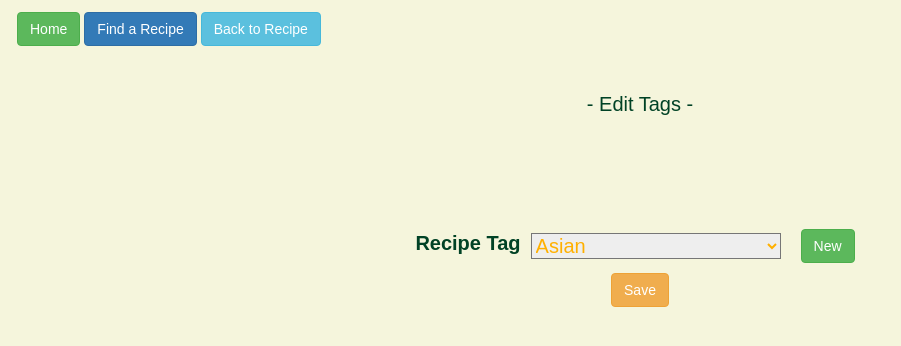
After one commit to Lukipaela/CookBookWebsite, a Flask app: page /edit_tags/1 in a window 1280 px wide. The commit adds this page. Shown: the top 346 px of the page, without its empty margins (0-901 px from the left). Run offline with Flask 3, Linux system fonts and the light colour scheme; data comes from the database, SQL or seed files in the repository; both versions use the stored data as it was after the commit; some libraries are stand-ins or nearby versions; some web fonts are replaced.

Commit message:
Added args to SQL prints. Updated DB with Tag tables and added PhotoURL to CBRecipe table for future use. Added Tag editor / display / delete support htmls and routes / CSS / search support. Added Tag Form. Removed Search widgets. Created Search page. Added Search Page link to nav buttons. Added Recipes.

```diff
--- a/main.py
+++ b/main.py
@@ -12,7 +12,7 @@ import recipe_forms
 from sqlite_handlers import execute_query, execute_insert_script, execute_update_script, execute_delete_script\
     , execute_general_sql
 from recipe_forms import RecipeHeaderForm, RecipeInstructionForm, RecipeIngredientForm, RecipeNutritionForm\
-    , RecipeSearchForm
+    , RecipeSearchForm, RecipeTagForm
 import emailer
 
 
@@ -33,13 +33,23 @@ LOW_CAL_THRESHOLD = 800  # meals under this calorie count are marked as low cal
 DEFAULT_EDITOR_PAGE_INDEX = '-1'
 NEW_RECORD_PAGE_INDEX = '0'
 # TODO set to true for prod
-prod_mode = True   # master toggle to switch between DEV and PROD modes
+prod_mode = False   # master toggle to switch between DEV and PROD modes
 
 # create a lookup table for ElementID by NutritionNameID
 nutrition_units_by_name_id = {"1": 1, "2": 2, "3": 2, "4": 3, "5": 2, "6": 2, "7": 2, "8": 3, "9": 2}
 
 
 # -------------------- DB METHODS -------------------- #
+def get_tags(recipe_id: int):
+    query_string = "SELECT CBTag.TagID, TagName " \
+                   "FROM CBTag " \
+                   "JOIN CBTagName ON CBTag.TagID = CBTagName.TagID " \
+                   "WHERE RecipeID = ? " \
+                   "ORDER BY TagName "
+    query_args = (recipe_id,)
+    return execute_query(query_string, query_args)
+
+
 def get_ingredients(recipe_id: str):
     query_string = "SELECT IngredientName, CBIngredientPrep.ShortName as Prep, Quantity" \
                    ", CBIngredientName.RecipeID as RelatedRecipeID " \
@@ -99,6 +109,24 @@ def get_recent_recipes():
                    "ORDER BY CreationGMT DESC " \
                    "LIMIT 10"
     query_args = ()
+    return execute_query(query_string, query_args)
+
+
+def get_recipes_by_tag(tag_name: str):
+    query_string = "SELECT DISTINCT CBRecipe.RecipeID" \
+                   ", CBRecipeType.ShortName " \
+                   "|| ' - ' " \
+                   "|| RecipeName " \
+                   "|| ' (' " \
+                   "|| CAST(CookingTime AS VarChar(10)) " \
+                   "|| 'min)' AS RecipeName " \
+                   "FROM CBRecipe " \
+                   "JOIN CBRecipeType ON CBRecipe.RecipeTypeID = CBRecipeType.RecipeTypeID " \
+                   "JOIN CBTag ON CBTag.RecipeID = CBRecipe.RecipeID " \
+                   "JOIN CBTagName ON CBTagName.TagID = CBTag.TagID " \
+                   "WHERE TagName = ? " \
+                   "ORDER BY 2 "
+    query_args = (tag_name, )
     return execute_query(query_string, query_args)
 
 
@@ -360,6 +388,23 @@ def create_ingredient(recipe_id: str, ingredient_name_id: str, quantity: str, pr
     return new_id
 
 
+def create_tag(recipe_id: int, tag_name_code: int, tag_name_new: str):
+    print(f"new tag name: {tag_name_new} has length {len(tag_name_new)}")
+    if len(tag_name_new) > 0:
+        # create new tag name
+        insert_script = 'INSERT INTO CBTagName (TagName) ' \
+                        'SELECT ? '
+        query_args = (tag_name_new, )
+        tag_name_code = execute_insert_script(insert_script, query_args=query_args
+                                              , table_name='CBTagName', id_column='TagID')
+
+    # insert a link connecting the specified tag to the specified recipe
+    insert_script = 'INSERT INTO CBTag (RecipeID, TagID) ' \
+                    'SELECT ?, ? '
+    query_args = (recipe_id, tag_name_code)
+    execute_insert_script(insert_script, query_args=query_args)
+
+
 def delete_recipe_ingredient(ingredient_id: str):
     delete_script = 'DELETE FROM CBIngredient WHERE IngredientID = ? '
     query_args = (ingredient_id,)
@@ -375,6 +420,12 @@ def delete_recipe_nutrition_fact(nutrition_id: str):
 def delete_recipe_instruction(instruction_id: str):
     delete_script = 'DELETE FROM CBInstructions WHERE InstructionID = ? '
     query_args = (instruction_id,)
+    execute_delete_script(delete_script, query_args)
+
+
+def delete_recipe_tag(recipe_id: int, tag_id: int):
+    delete_script = 'DELETE FROM CBTag WHERE RecipeID = ? AND TagID = ? '
+    query_args = (recipe_id, tag_id)
     execute_delete_script(delete_script, query_args)
 
 
@@ -457,6 +508,16 @@ def configure_nutrition_form(recipe_id: str, nutrition_id: str, nutrition_facts:
     return form
 
 
+def configure_tags_form(recipe_id: int):
+    form = RecipeTagForm()
+    form.recipe_id.data = recipe_id
+    # pull the latest list of names
+    query_string = "SELECT TagID, TagName FROM CBTagName ORDER BY 2 ASC"
+    query_args = ()
+    form.tag_name.choices = execute_query(query_string, query_args=query_args, convert_to_dict=False)
+    return form
+
+
 def configure_ingredient_form(recipe_id: str, ingredient_id: str):
     print(f"configuring ingredient form for ingredient_id: {ingredient_id}")
     form = RecipeIngredientForm()
@@ -536,7 +597,8 @@ def configure_ingredient_form(recipe_id: str, ingredient_id: str):
 
 def configure_search_form():
     form = RecipeSearchForm()
-    form.recipe_type.process_data(0)    # set default option to "all"
+    if form.recipe_type.data is None:
+        form.recipe_type.process_data(0)    # set default option to "all"
     return form
 
 
@@ -594,6 +656,16 @@ def process_nutrition_form(form):
                                         , new_nutrition_value=nutrition_value
                                         , new_nutrition_unit_code=nutrition_unit_code)
     return nutrition_id
+
+
+def process_tag_form(form):
+    print("processing tag form: ")
+    # pull data from the form
+    tag_name_code = form["tag_name"]
+    tag_name_new = form["tag_name_new"]
+    recipe_id = form["recipe_id"]
+    # add new record
+    nutrition_id = create_tag(recipe_id=recipe_id, tag_name_code=tag_name_code, tag_name_new=tag_name_new)
 
 
 def process_ingredient_form(form):
@@ -678,9 +750,12 @@ def process_search_form(form):
                    "JOIN CBRecipeType ON CBRecipe.RecipeTypeID = CBRecipeType.RecipeTypeID " \
                    "JOIN CBIngredient ON CBRecipe.RecipeID = CBIngredient.RecipeID " \
                    "JOIN CBIngredientName ON CBIngredient.IngredientNameID = CBIngredientName.IngredientNameID " \
+                   "LEFT JOIN CBTag ON CBTag.RecipeID = CBRecipe.RecipeID " \
+                   "LEFT JOIN CBTagName ON CBTag.TagID = CBTagName.TagID " \
                    "AND CBIngredientName.SearchName LIKE ? " + badge_query_string + \
-                   "WHERE RecipeName LIKE ? " + recipe_type_query_string + " ORDER BY 2"
-    query_args = (recipe_type, ingredient_search_name, search_keyword) + query_args_optional
+                   "WHERE (RecipeName LIKE ? OR TagName LIKE ? ) " \
+                   "" + recipe_type_query_string + " ORDER BY 2"
+    query_args = (recipe_type, ingredient_search_name, search_keyword, search_keyword) + query_args_optional
     search_results = execute_query(query_string, query_args)
     return search_results
 
@@ -713,7 +788,7 @@ def process_email_form(form):
 
 # -------------------- UTILITY -------------------- #
 def create_nav_controls(home_button: bool = False, recipe_button: bool = False, recipe_id: str = "0"
-                        , edit_button: bool = False):
+                        , edit_button: bool = False, search_button: bool = True):
     # currently simple converts the inputs into a JSON / Dict which can be read by the nav html
     if prod_mode:
         edit_button = False  # edit button never allowed in prod mode
@@ -722,6 +797,7 @@ def create_nav_controls(home_button: bool = False, recipe_button: bool = False,
         , "edit": edit_button
         , "recipe": recipe_button
         , "recipeID": recipe_id
+        , "search": search_button
     }
 
 
@@ -734,40 +810,20 @@ def get_badge_definitions():
 
 
 # -------------------- APP ROUTES -------------------- #
-@app.route('/', methods=["GET", "POST"])
+@app.route('/', methods=["GET"])
 def home():
     print(f"{request.method} method request for home called")
     # get data for recent recipe widget
     site_stats = get_site_stats()
     recent_recipes = get_recent_recipes()
-    search_form = configure_search_form()
     badge_definitions = get_badge_definitions()
-    search_results = []
-    message = ""
-    if request.method == 'POST':
-        search_results = process_search_form(request.form)
-        if len(search_results) == 0:
-            message = "No recipes were found to match your search conditions."
-        elif "random" in request.form:
-            result_count = len(search_results)
-            index = randrange(result_count)
-            return redirect(url_for('recipe', recipe_id=search_results[index]["RecipeID"]))
-        return render_template("index.html"
-                               , recent_recipes=recent_recipes
-                               , site_stats=site_stats
-                               , search_form=search_form
-                               , search_results=search_results
-                               , message=message
-                               , prod_mode=prod_mode
-                               , badge_definitions=badge_definitions)
-    else:
-        return render_template("index.html"
-                               , recent_recipes=recent_recipes
-                               , site_stats=site_stats
-                               , search_form=search_form
-                               , search_results=search_results
-                               , prod_mode=prod_mode
-                               , badge_definitions=badge_definitions)
+    nav_controls = create_nav_controls(home_button=False, edit_button=False, recipe_button=False, search_button=True)
+    return render_template("index.html"
+                           , recent_recipes=recent_recipes
+                           , site_stats=site_stats
+                           , prod_mode=prod_mode
+                           , nav_controls=nav_controls
+                           , badge_definitions=badge_definitions)
 
 
 @app.route('/recipe/<string:recipe_id>', methods=["GET"])
@@ -778,7 +834,9 @@ def recipe(recipe_id: str):
     recipe_instructions = get_instructions(recipe_id)
     recipe_header = get_recipe_header(recipe_id)
     badges = get_badges(recipe_id)
-    nav_controls = create_nav_controls(home_button=True, edit_button=True, recipe_button=False, recipe_id=recipe_id)
+    tags = get_tags(recipe_id)
+    nav_controls = create_nav_controls(home_button=True, edit_button=True, recipe_button=False, recipe_id=recipe_id
+                                       , search_button=True)
     return render_template("recipe.html"
                            , recipe_id=recipe_id
                            , ingredients=ingredients
@@ -786,6 +844,7 @@ def recipe(recipe_id: str):
                            , recipe_instructions=recipe_instructions
                            , recipe_header=recipe_header
                            , badges=badges
+                           , tags=tags
                            , nav_controls=nav_controls)
 
 
@@ -814,7 +873,8 @@ def edit_header(recipe_id: str = NEW_RECORD_PAGE_INDEX):
             recipe_header = recipe_header_list[0]
         # recipe edit form
         form = configure_header_form(recipe_id, recipe_header)
-        nav_controls = create_nav_controls(home_button=True, edit_button=False, recipe_button=True, recipe_id=recipe_id)
+        nav_controls = create_nav_controls(home_button=True, edit_button=False, recipe_button=True, recipe_id=recipe_id
+                                           , search_button=True)
         return render_template("edit_header.html"
                                , recipe_id=recipe_id
                                , recipe_header=recipe_header
@@ -851,7 +911,8 @@ def edit_instructions(recipe_id: str = NEW_RECORD_PAGE_INDEX):
         recipe_instructions = get_instructions(recipe_id)
         # recipe edit form
         form = configure_instruction_form(recipe_id, instruction_id, recipe_instructions)
-        nav_controls = create_nav_controls(home_button=True, edit_button=False, recipe_button=True, recipe_id=recipe_id)
+        nav_controls = create_nav_controls(home_button=True, edit_button=False, recipe_button=True, recipe_id=recipe_id
+                                           , search_button=True)
         return render_template("edit_instructions.html"
                                , recipe_id=recipe_id
                                , instruction_id=instruction_id
@@ -896,7 +957,8 @@ def edit_nutrition(recipe_id: str = NEW_RECORD_PAGE_INDEX):
         nutrition_facts = get_nutrition(recipe_id)
         # recipe edit form
         form = configure_nutrition_form(recipe_id, nutrition_id, nutrition_facts)
-        nav_controls = create_nav_controls(home_button=True, edit_button=False, recipe_button=True, recipe_id=recipe_id)
+        nav_controls = create_nav_controls(home_button=True, edit_button=False, recipe_button=True, recipe_id=recipe_id
+                                           , search_button=True)
         return render_template("edit_nutrition.html"
                                , recipe_id=recipe_id
                                , nutrition_id=nutrition_id
@@ -941,7 +1003,8 @@ def edit_ingredients(recipe_id: str = NEW_RECORD_PAGE_INDEX):
         ingredients = get_ingredients(recipe_id)
         # recipe edit form
         form = configure_ingredient_form(recipe_id, ingredient_id)
-        nav_controls = create_nav_controls(home_button=True, edit_button=False, recipe_button=True, recipe_id=recipe_id)
+        nav_controls = create_nav_controls(home_button=True, edit_button=False, recipe_button=True, recipe_id=recipe_id
+                                           , search_button=True)
         return render_template("edit_ingredients.html"
                                , recipe_id=recipe_id
                                , ingredient_id=ingredient_id
@@ -960,6 +1023,44 @@ def delete_ingredient(recipe_id: str):
     return redirect(url_for('edit_ingredients', recipe_id=recipe_id, ingredient_id=DEFAULT_EDITOR_PAGE_INDEX))
 
 
+@app.route('/edit_tags/<string:recipe_id>', methods=["GET", "POST"])
+def edit_tags(recipe_id: int = NEW_RECORD_PAGE_INDEX):
+    if 'banner_message' in request.args:     # optional arg
+        banner_message = request.args['banner_message']
+    else:
+        banner_message = ' '
+    print(f"{request.method} method request for edit_tags called with recipe_id: {recipe_id}")
+    if request.method == 'POST':
+        process_tag_form(request.form)
+        banner_message = 'New Tag saved!'
+        tag_id = DEFAULT_EDITOR_PAGE_INDEX   # reset ID to default after saving changes
+        # use redirect to make a GET request to the page now that data has been processed
+        return redirect(url_for('edit_tags'
+                                , recipe_id=recipe_id
+                                , banner_message=banner_message))
+    if request.method == 'GET':
+        tags = get_tags(recipe_id)
+        # recipe edit form
+        form = configure_tags_form(recipe_id)
+        nav_controls = create_nav_controls(home_button=True, edit_button=True, recipe_button=True, recipe_id=recipe_id
+                                           , search_button=True)
+        return render_template("edit_tags.html"
+                               , recipe_id=recipe_id
+                               , tags=tags
+                               , form=form
+                               , banner_message=banner_message
+                               , nav_controls=nav_controls)
+
+
+@app.route('/delete_tag/<string:recipe_id>', methods=["GET"])
+def delete_tag(recipe_id: str = NEW_RECORD_PAGE_INDEX):
+    tag_id = request.args['tag_id']
+    print(f"{request.method} method request for delete_tag called with recipe_id: {recipe_id} "
+          f"and tag_id: {tag_id}")
+    delete_recipe_tag(recipe_id, tag_id)
+    return redirect(url_for('edit_tags', recipe_id=recipe_id, tag_id=DEFAULT_EDITOR_PAGE_INDEX))
+
+
 @app.route('/database', methods=["GET", "POST"])
 def database():
     form = recipe_forms.DatabaseForm()
@@ -967,7 +1068,8 @@ def database():
     if request.method == 'POST':
         results = process_database_form(request.form)
     form["response"].data = results
-    nav_controls = create_nav_controls(home_button=True, edit_button=False, recipe_button=False, recipe_id=None)
+    nav_controls = create_nav_controls(home_button=True, edit_button=False, recipe_button=False, recipe_id=None
+                                       , search_button=True)
     return render_template("database.html", results=results, form=form, nav_controls=nav_controls)
 
 
@@ -979,7 +1081,43 @@ def email_recipe():
         process_email_form(form)
         message = "Email sent. \n Thank you for the contribution!"
     nav_controls = create_nav_controls(home_button=True)
-    return render_template("email_recipe.html", message=message, form=form, nav_controls=nav_controls)
+    return render_template("email_recipe.html", message=message, form=form, nav_controls=nav_controls
+                           , search_button=True)
+
+
+@app.route('/search', methods=["GET", "POST"])
+def search():
+    if 'tag_name' in request.args:     # optional arg
+        tag_name = request.args['tag_name']
+    else:
+        tag_name = None
+    print(f"{request.method} method request for search called with tag_name: {tag_name}")
+    search_form = configure_search_form()
+    message = ""
+    search_results = []
+    nav_controls = create_nav_controls(home_button=True, edit_button=False, recipe_button=False, search_button=False)
+    if request.method == 'POST':
+        search_results = process_search_form(request.form)
+        if len(search_results) == 0:
+            message = "No recipes were found to match your search conditions."
+        elif "random" in request.form:
+            # if the "pick for me" box was checked, go directly to a random recipe from the results
+            result_count = len(search_results)
+            index = randrange(result_count)
+            return redirect(url_for('recipe', recipe_id=search_results[index]["RecipeID"]))
+        return render_template("search_screen.html"
+                               , search_form=search_form
+                               , search_results=search_results
+                               , message=message
+                               , nav_controls=nav_controls)
+    else:
+        if tag_name is not None:
+            search_results = get_recipes_by_tag(tag_name)
+        return render_template("search_screen.html"
+                               , search_form=search_form
+                               , search_results=search_results
+                               , message=message
+                               , nav_controls=nav_controls)
 
 
 # -------------------- RUN -------------------- #
--- a/sqlite_handlers.py
+++ b/sqlite_handlers.py
@@ -4,6 +4,7 @@ import sqlite3
 # -------------------- DB METHODS -------------------- #
 def execute_query(query_string: str, query_args=(), convert_to_dict=True):
     print('QUERY:   ' + query_string)
+    print(f"args: {query_args}")
     try:
         with sqlite3.connect("CookBookDatabase.db") as con:
             db_cursor = con.cursor()
@@ -28,6 +29,7 @@ def execute_query(query_string: str, query_args=(), convert_to_dict=True):
 
 def execute_update_script(script_string: str, query_args=()):
     print('UPDATE SCRIPT:   ' + script_string)
+    print(f"args: {query_args}")
     try:
         with sqlite3.connect("CookBookDatabase.db") as con:
             db_cursor = con.cursor()
@@ -39,6 +41,7 @@ def execute_update_script(script_string: str, query_args=()):
 
 def execute_insert_script(script_string: str, query_args=(), table_name: str = None, id_column: str = None):
     print('INSERT SCRIPT:   ' + script_string)
+    print(f"args: {query_args}")
     try:
         with sqlite3.connect("CookBookDatabase.db") as con:
             db_cursor = con.cursor()
@@ -59,6 +62,7 @@ def execute_insert_script(script_string: str, query_args=(), table_name: str = N
 
 def execute_delete_script(script_string: str, query_args=()):
     print('DELETE SCRIPT:   ' + script_string)
+    print(f"args: {query_args}")
     try:
         with sqlite3.connect("CookBookDatabase.db") as con:
             db_cursor = con.cursor()
--- a/static/css/styles.css
+++ b/static/css/styles.css
@@ -351,10 +370,26 @@
     text-align: center;
 
 }
+.flex-parent-horizontal{
+    display : flex;
+    flex-direction: row;
+    justify-content: center;
+    align-items: center;
+    flex-wrap: wrap;
+}
+.flex-parent-vertical{
+    display : flex;
+    flex-direction: column;
+    justify-content: center;
+    align-items: center;
+    flex-wrap: wrap;
+}
+
 
 /* HOME PAGE */
 .search-table{
     text-align: center;
+
 }
 .search-table table{
     text-align: center;
@@ -617,6 +651,37 @@
     padding: 2rem;
 }
 
+/* Tags */
+.recipe-tags-section{
+    display : flex;
+    flex-direction: row;
+    justify-content: center;
+}
+.recipe-tag-element{
+    display : flex;
+    flex-direction: row;
+    justify-content: center;
+    border-style: solid;
+    border-width: 1px;
+    border-color: #000000;
+    border-radius: 2rem;
+    padding: 0rem .6rem;
+    align-items: center;
+    margin: 0.1rem;
+}
+.delete-tag-button{
+        padding: 0 .3rem 0 .6rem;
+        align-items: center;
+}
+.tag-editor-section{
+    margin-top: 5rem;
+
+}
+.tags-page{
+    margin-top: 5rem;
+
+}
+
 /* TITLE */
 @media (max-width: 1100px){
     .recipe-title-section{
--- /dev/null
+++ b/templates/edit_tags.html
@@ -0,0 +1,86 @@
+<!DOCTYPE html>
+{% extends "bootstrap/base.html" %}
+<!-- specify a title to insert into the 'base' template slot named title -->
+{% block title %}
+    Edit Instructions
+{% endblock %}
+
+<!-- header data -->
+{% include "head_meta.html" %}
+
+<!-- specify html body content to insert into the 'base' template slot named content -->
+{% block content %}
+    <div class="theme-background"></div>
+    <div class="body">
+
+        <!-- Nav Bar -->
+        {% include "nav_buttons.html" %}
+
+        <div class="tags-page font-standard font-size-standard">
+            <div class="page-section-title">- Edit Tags -</div>
+            <div class="font-size-standard font-highlight editor-section-message">{{ banner_message }}</div>
+            {% if tags | length > 0  or nav_controls['edit'] == True %}
+                <!-- tags list -->
+                <div class="recipe-tags-section">
+                    {% for tag in tags: %}
+                        <div class="recipe-tag-element">
+                            <div class="font-size-small">
+                                {{ tag['TagName'] }}
+                            </div>
+                            {% if nav_controls['edit'] == True %}
+                                <div class="font-size-tiny centered delete-tag-button">
+                                    <a href="{{ url_for('delete_tag', recipe_id=recipe_id, tag_id=tag['TagID']) }}">X</a>
+                                </div>
+                            {% endif %}
+                        </div>
+                    {% endfor %}
+                </div>
+            {% endif %}
+
+            <!-- new tag form -->
+
+            <form method="POST" action="{{ url_for('edit_tags', recipe_id=recipe_id) }}" novalidate>
+
+                <div class="tag-editor-section">
+                    <!-- Name Combo -->
+                    <div class="flex-parent-horizontal">
+                        <div class="tag-field-label">
+                            {{ form.tag_name.label }}
+                        </div>
+                        <!-- combo and NEW button -->
+                        <div class="JS-tag-combo">
+                            {{ form.tag_name(class="combo-wide ingredient-entry-field") }}
+                        </div>
+                        <div class="JS-tag-combo">
+                            <div class="nav-button font-standard">
+                                <a class="btn btn-success" role="button" onclick="newTagNameClicked()">New</a>
+                            </div>
+                        </div>
+                        <!-- new ingredient name record fields -->
+                        <div class="JS-tag-text JS-default-hidden">
+                            {{ form.tag_name_new(class="combo-wide ingredient-entry-field") }}
+                        </div>
+                    </div>
+                </div>
+                <div class="hidden-fields">
+                    {{ form.recipe_id(class="hidden-fields") }}
+                </div>
+                <a class="nav-button">{{ form.submit(class="btn btn-warning submit-button font-standard") }}</a>
+            </form>
+
+        </div>
+    </div>
+
+
+    <script>
+        function newTagNameClicked(){
+            var tagNameComboFields = document.getElementsByClassName("JS-tag-combo");
+            var tagNameTextField = document.getElementsByClassName("JS-tag-text")[0];
+            // Hide combo field and button, show text field
+            tagNameComboFields[0].style.display = "none";
+            tagNameComboFields[1].style.display = "none";
+            tagNameTextField.style.display = "inline";
+        }
+    </script>
+
+{% endblock %}
--- a/templates/nav_buttons.html
+++ b/templates/nav_buttons.html
@@ -2,6 +2,11 @@
     {% if nav_controls['home'] == True %}
         <div class="nav-bar-button font-standard">
             <a class="btn btn-success" href="{{ url_for('home') }}" role="button">Home</a>
+        </div>
+    {% endif %}
+    {% if nav_controls['search'] == True %}
+        <div class="nav-bar-button font-standard">
+            <a class="btn btn-primary" href="{{ url_for('search') }}" role="button">Find a Recipe</a>
         </div>
     {% endif %}
     {% if nav_controls['recipe'] == True and nav_controls['recipeID'] | int != 0 %}
--- a/templates/recipe.html
+++ b/templates/recipe.html
@@ -18,6 +18,8 @@ Recipe
             <!-- Nav Bar -->
             {% include "nav_buttons.html" %}
 
+            <br>
+
             <!-- Title Content -->
             {% include "recipe_title.html" %}
 
@@ -30,6 +32,9 @@ Recipe
             <!-- Instructions Content -->
             {% include "recipe_instructions.html" %}
 
+            <!-- Recipe Tag Content -->
+            {% include "recipe_tags.html" %}
+
             <!-- Footer-->
             {% include "footer.html" %}
         </div>
```
Also changed, not shown: other parts of static/css/styles.css (+42 -4 lines), recipe_forms.py (+14 -4 lines), templates/index.html (+9 -9 lines), templates/recipe_tags.html (added, +21 -0 lines), templates/search_screen.html (added, +78 -0 lines), CookBookDatabase.db.
